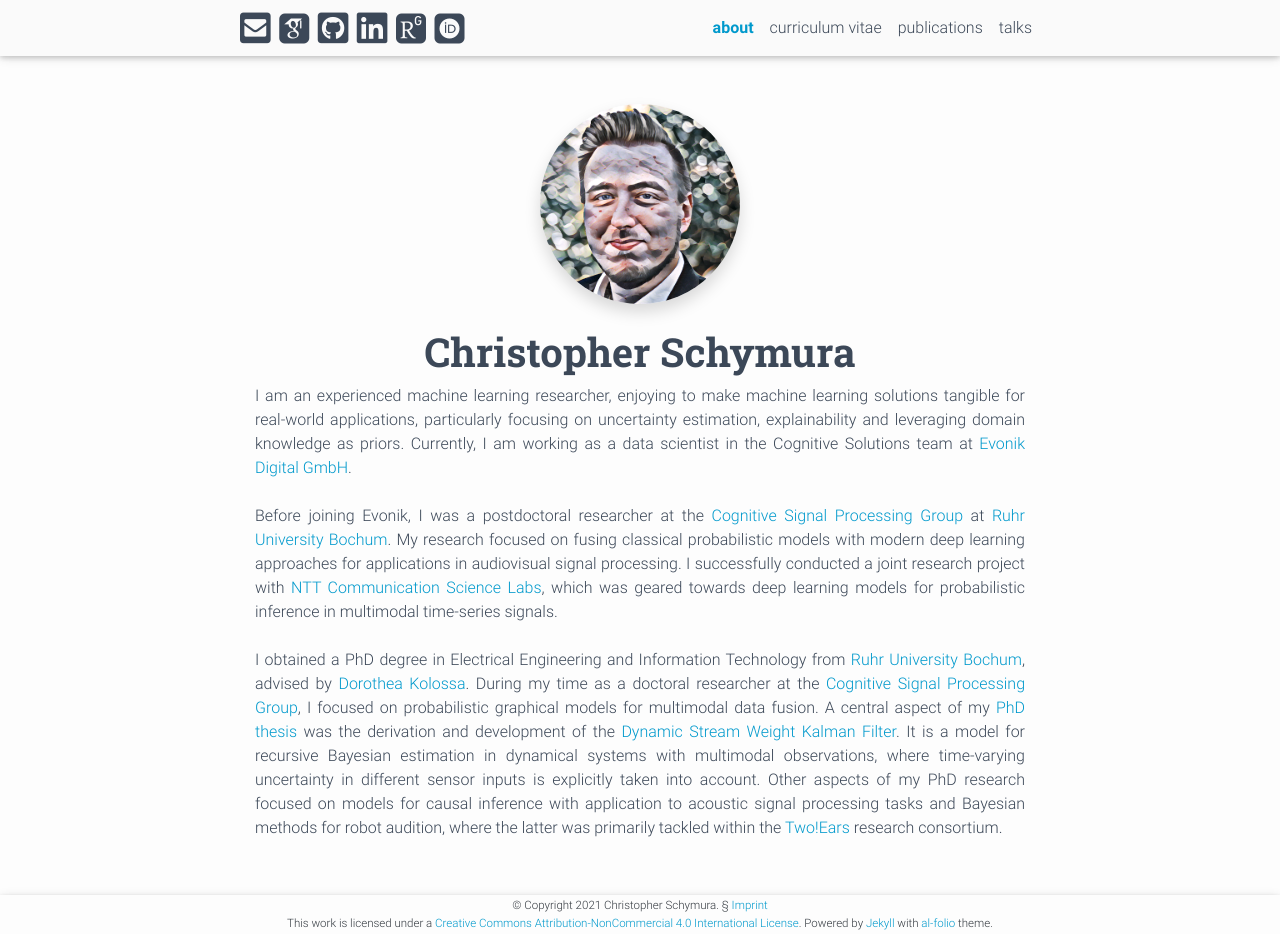
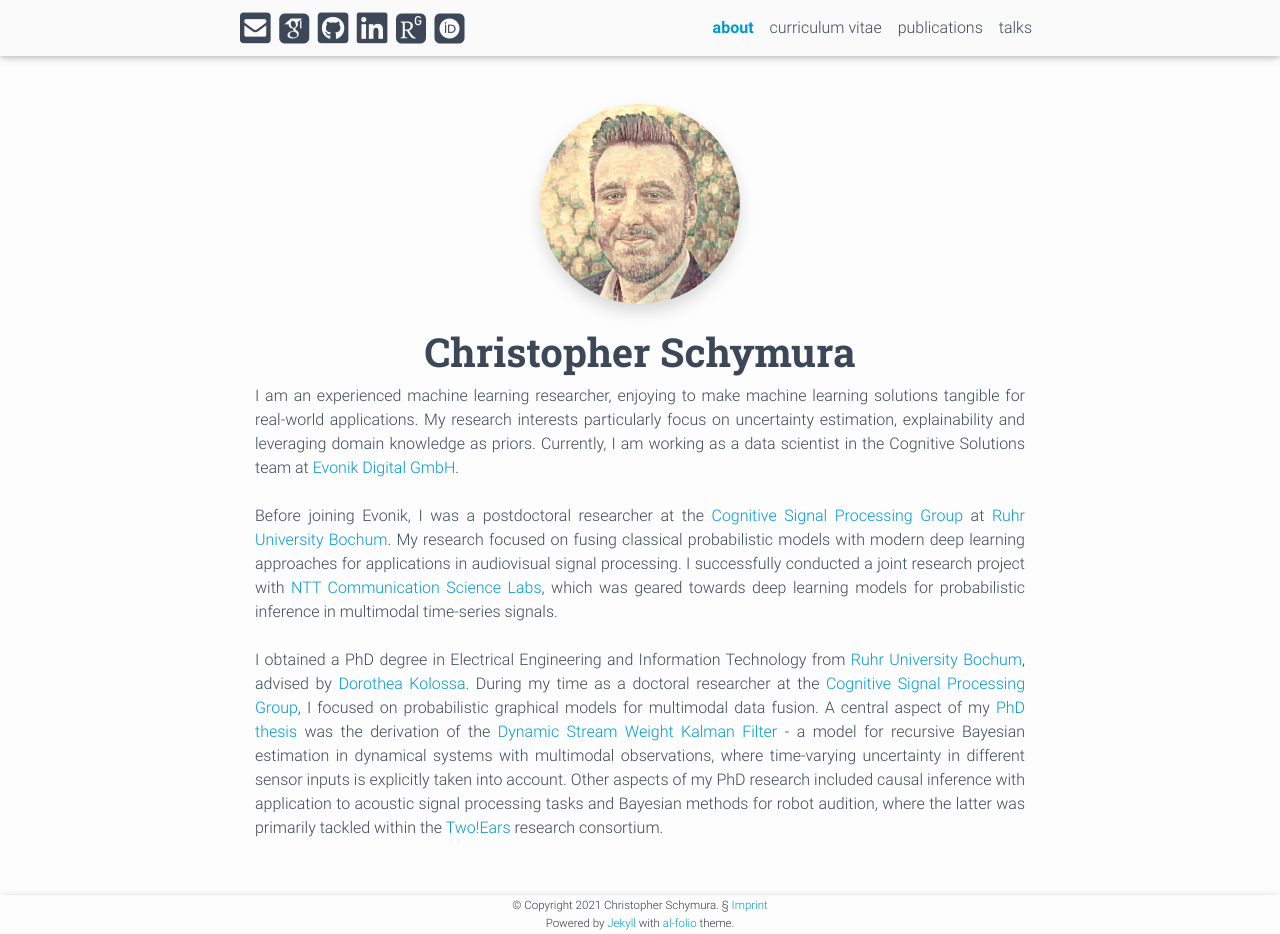
Before and after one commit to chrschy/chrschy.github.io, a Jekyll site: the page built from _pages/about.md, in a window 1280 px wide and 934 px high. Built offline with Jekyll 4.4.1, drawn with Linux system fonts in a browser that asks for light colours; some web fonts are replaced.

```diff
--- a/_config.yml
+++ b/_config.yml
@@ -6,7 +6,7 @@ name: Christopher Schymura
 email: christopher [dot] schymura [at] posteo [dot] de
 description: Personal website of Christopher Schymura.
 footer_text: >
-  <br /> This work is licensed under a <a rel="license" href="http://creativecommons.org/licenses/by-nc/4.0/">Creative Commons Attribution-NonCommercial 4.0 International License</a>. Powered by <a href="http://jekyllrb.com/" target="_blank">Jekyll</a> with <a href="https://github.com/alshedivat/al-folio">al-folio</a> theme.
+  <br />Powered by <a href="http://jekyllrb.com/" target="_blank">Jekyll</a> with <a href="https://github.com/alshedivat/al-folio">al-folio</a> theme.
 
 # last_updated: true
 
@@ -23,7 +23,7 @@ orcid_id: 0000-0002-6128-3556
 research_gate_profile: Christopher_Schymura
 contact_note: Feel free to drop me a line via email.
 
-google_analytics:
+google_analytics: G-D3D0F10EYT
 
 # -----------------------------------------------------------------------------
 # Collections
--- a/_data/cv.yml
+++ b/_data/cv.yml
@@ -54,7 +54,7 @@
 - title: Other Research Experience
   type: table
   contents:
-  - title: 'Research Internship'
+  - title: 'Visiting Researcher'
     year: Spring 2018
     location: Japan
     description:
--- a/_pages/about.md
+++ b/_pages/about.md
@@ -16,11 +16,11 @@ nav: about
 <!-- Introduction -->
 
 <div class="col text-justify p-0">
-I am an experienced machine learning researcher, enjoying to make machine learning solutions tangible for real-world applications, particularly focusing on uncertainty estimation, explainability and leveraging domain knowledge as priors. Currently, I am working as a data scientist in the Cognitive Solutions team at <a href="https://digital.evonik.com/" target="_blank">Evonik Digital GmbH</a>.
+I am an experienced machine learning researcher, enjoying to make machine learning solutions tangible for real-world applications. My research interests particularly focus on uncertainty estimation, explainability and leveraging domain knowledge as priors. Currently, I am working as a data scientist in the Cognitive Solutions team at <a href="https://digital.evonik.com/" target="_blank">Evonik Digital GmbH</a>.
 <br/><br/>
 Before joining Evonik, I was a postdoctoral researcher at the <a href="https://cognitive-signal-processing.de/" target="_blank">Cognitive Signal Processing Group</a> at <a href="https://etit.ruhr-uni-bochum.de/" target="_blank">Ruhr University Bochum</a>. My research focused on fusing classical probabilistic models with modern deep learning approaches for applications in audiovisual signal processing. I successfully conducted a joint research project with <a href="http://www.kecl.ntt.co.jp/english/index.html/" target="_blank">NTT Communication Science Labs</a>, which was geared towards deep learning models for probabilistic inference in multimodal time-series signals.
 <br/><br/>
-I obtained a PhD degree in Electrical Engineering and Information Technology from <a href="https://etit.ruhr-uni-bochum.de/" target="_blank">Ruhr University Bochum</a>, advised by <a href="https://etit.ruhr-uni-bochum.de/fakultaet/professuren/prof-dr-ing-dorothea-kolossa/" target="_blank">Dorothea Kolossa</a>. During my time as a doctoral researcher at the <a href="https://cognitive-signal-processing.de/" target="_blank">Cognitive Signal Processing Group</a>, I focused on probabilistic graphical models for multimodal data fusion. A central aspect of my <a href="https://hss-opus.ub.ruhr-uni-bochum.de/opus4/frontdoor/index/index/year/2020/docId/6987/" target="_blank">PhD thesis</a> was the derivation and development of the <a href="https://ieeexplore.ieee.org/document/9037104" target="_blank">Dynamic Stream Weight Kalman Filter</a>. It is a model for recursive Bayesian estimation in dynamical systems with multimodal observations, where time-varying uncertainty in different sensor inputs is explicitly taken into account. Other aspects of my PhD research focused on models for causal inference with application to acoustic signal processing tasks and Bayesian methods for robot audition, where the latter was primarily tackled within the <a href="http://twoears.eu/" target="_blank">Two!Ears</a> research consortium.
+I obtained a PhD degree in Electrical Engineering and Information Technology from <a href="https://etit.ruhr-uni-bochum.de/" target="_blank">Ruhr University Bochum</a>, advised by <a href="https://etit.ruhr-uni-bochum.de/fakultaet/professuren/prof-dr-ing-dorothea-kolossa/" target="_blank">Dorothea Kolossa</a>. During my time as a doctoral researcher at the <a href="https://cognitive-signal-processing.de/" target="_blank">Cognitive Signal Processing Group</a>, I focused on probabilistic graphical models for multimodal data fusion. A central aspect of my <a href="https://hss-opus.ub.ruhr-uni-bochum.de/opus4/frontdoor/index/index/year/2020/docId/6987/" target="_blank">PhD thesis</a> was the derivation of the <a href="https://ieeexplore.ieee.org/document/9037104" target="_blank">Dynamic Stream Weight Kalman Filter</a> - a model for recursive Bayesian estimation in dynamical systems with multimodal observations, where time-varying uncertainty in different sensor inputs is explicitly taken into account. Other aspects of my PhD research included causal inference with application to acoustic signal processing tasks and Bayesian methods for robot audition, where the latter was primarily tackled within the <a href="http://twoears.eu/" target="_blank">Two!Ears</a> research consortium.
 <br/><br/>
 </div>
 
```
Also changed, not shown: _pages/cv.md (+2 -2 lines), _pages/imprint.md (+1 -1 lines), assets/img/profile-picture.png.
